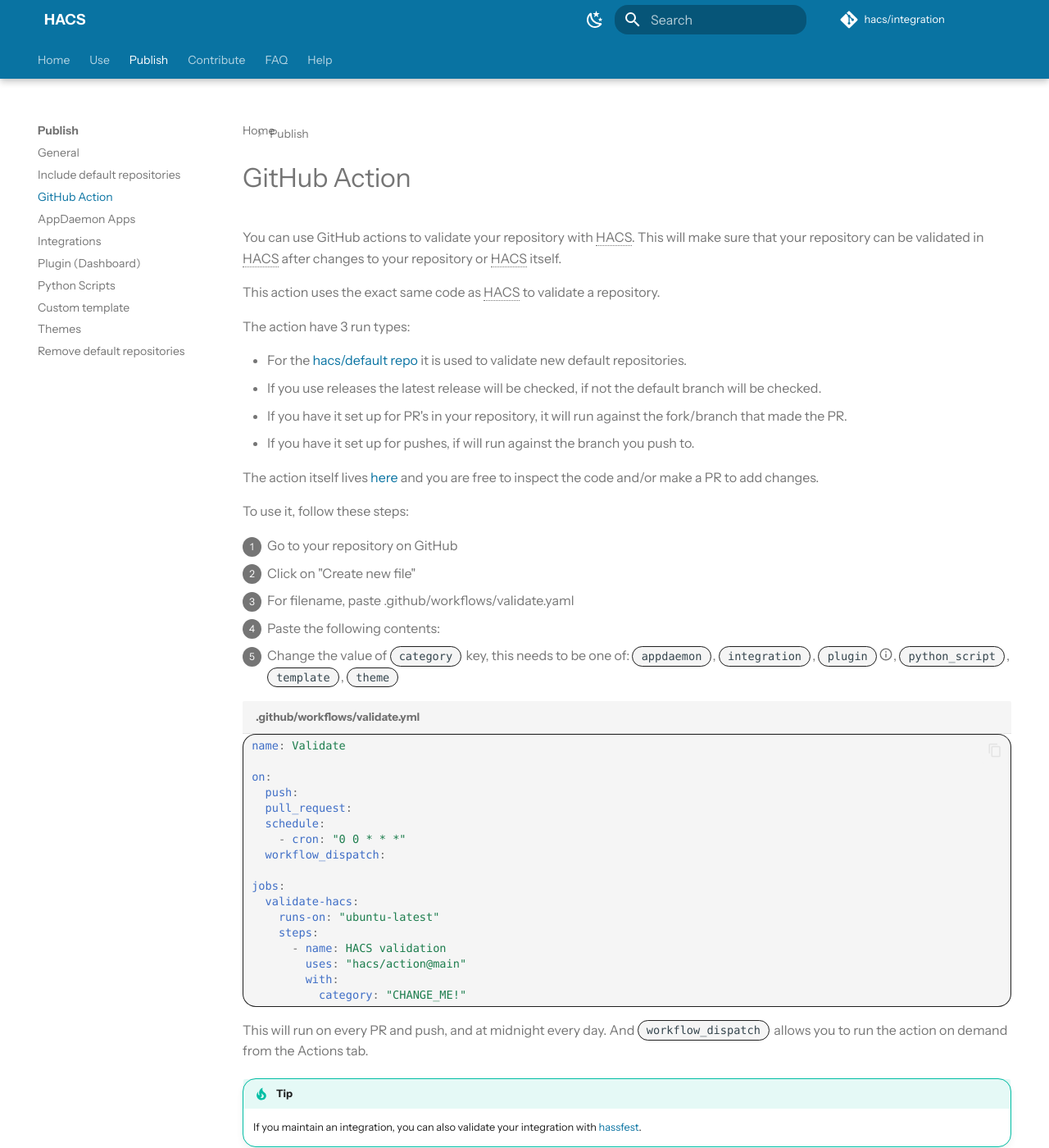
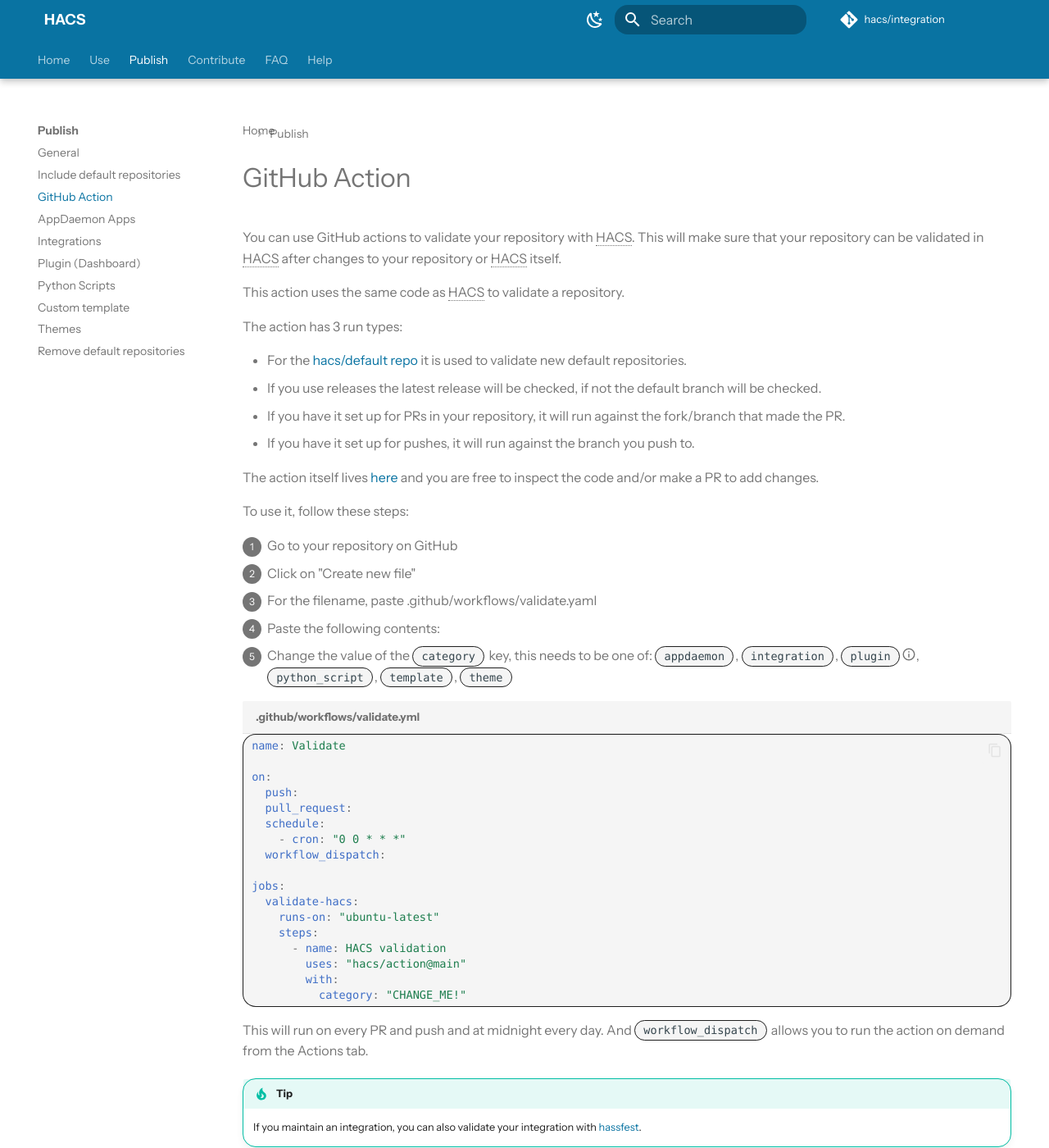
Before and after one commit to hacs/documentation, an MkDocs documentation site: the page built from source/docs/publish/action.md, in a window 1280 px wide and 1400 px high. Shown: the whole window at 82% size. Built offline with MkDocs 1.6.1 and Material for MkDocs 9.7.7, drawn with Linux system fonts in a browser that asks for light colours; some web fonts are replaced; plug-ins that fetch from the network failed and are left out; comment, search, counter and statistics services are not loaded.

Commit message:
Update action.md

````diff
--- a/source/docs/publish/action.md
+++ b/source/docs/publish/action.md
@@ -7,14 +7,14 @@ description: "Use GitHub Actions to validate your repository with HACS"
 You can use GitHub actions to validate your repository with HACS.
 This will make sure that your repository can be validated in HACS after changes to your repository or HACS itself.
 
-This action uses the exact same code as HACS to validate a repository.
+This action uses the same code as HACS to validate a repository.
 
-The action have 3 run types:
+The action has 3 run types:
 
 - For the [hacs/default repo](https://github.com/hacs/default) it is used to validate new default repositories.
   - If you use releases the latest release will be checked, if not the default branch will be checked.
-- If you have it set up for PR's in your repository, it will run against the fork/branch that made the PR.
-- If you have it set up for pushes, if will run against the branch you push to.
+- If you have it set up for PRs in your repository, it will run against the fork/branch that made the PR.
+- If you have it set up for pushes, it will run against the branch you push to.
 
 The action itself lives [here](https://github.com/hacs/action) and you are free to inspect the code and/or make a PR to add changes.
 
@@ -22,9 +22,9 @@ To use it, follow these steps:
 
 1. Go to your repository on GitHub
 1. Click on "Create new file"
-1. For filename, paste .github/workflows/validate.yaml
+1. For the filename, paste .github/workflows/validate.yaml
 1. Paste the following contents:
-1. Change the value of `category` key, this needs to be one of: `appdaemon`, `integration`, `plugin`:material-information-outline:{ title="Plugin is the old name for dashboard but it is still used in the backend" }, `python_script`, `template`, `theme`
+1. Change the value of the `category` key, this needs to be one of: `appdaemon`, `integration`, `plugin`:material-information-outline:{ title="Plugin is the old name for dashboard but it is still used in the backend" }, `python_script`, `template`, `theme`
 
 ```yaml title=".github/workflows/validate.yml"
 name: Validate
@@ -46,7 +46,7 @@ jobs:
           category: "CHANGE_ME!"
 ```
 
-This will run on every PR and push, and at midnight every day. And `workflow_dispatch` allows you to run the action on demand from the Actions tab.
+This will run on every PR and push and at midnight every day. And `workflow_dispatch` allows you to run the action on demand from the Actions tab.
 
 !!! tip
     If you maintain an integration, you can also validate your integration with [hassfest](https://developers.home-assistant.io/blog/2020/04/16/hassfest).
````
